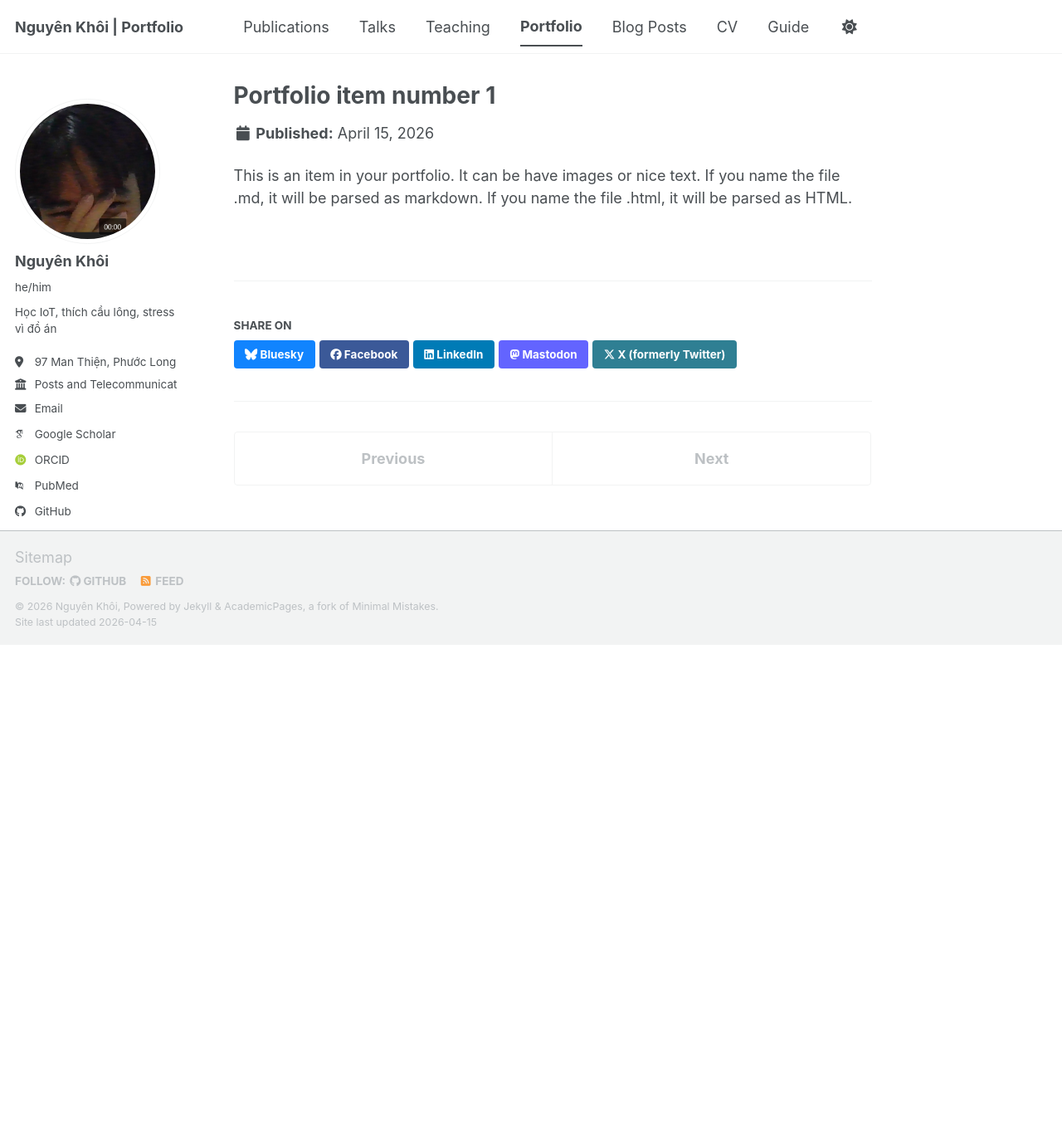
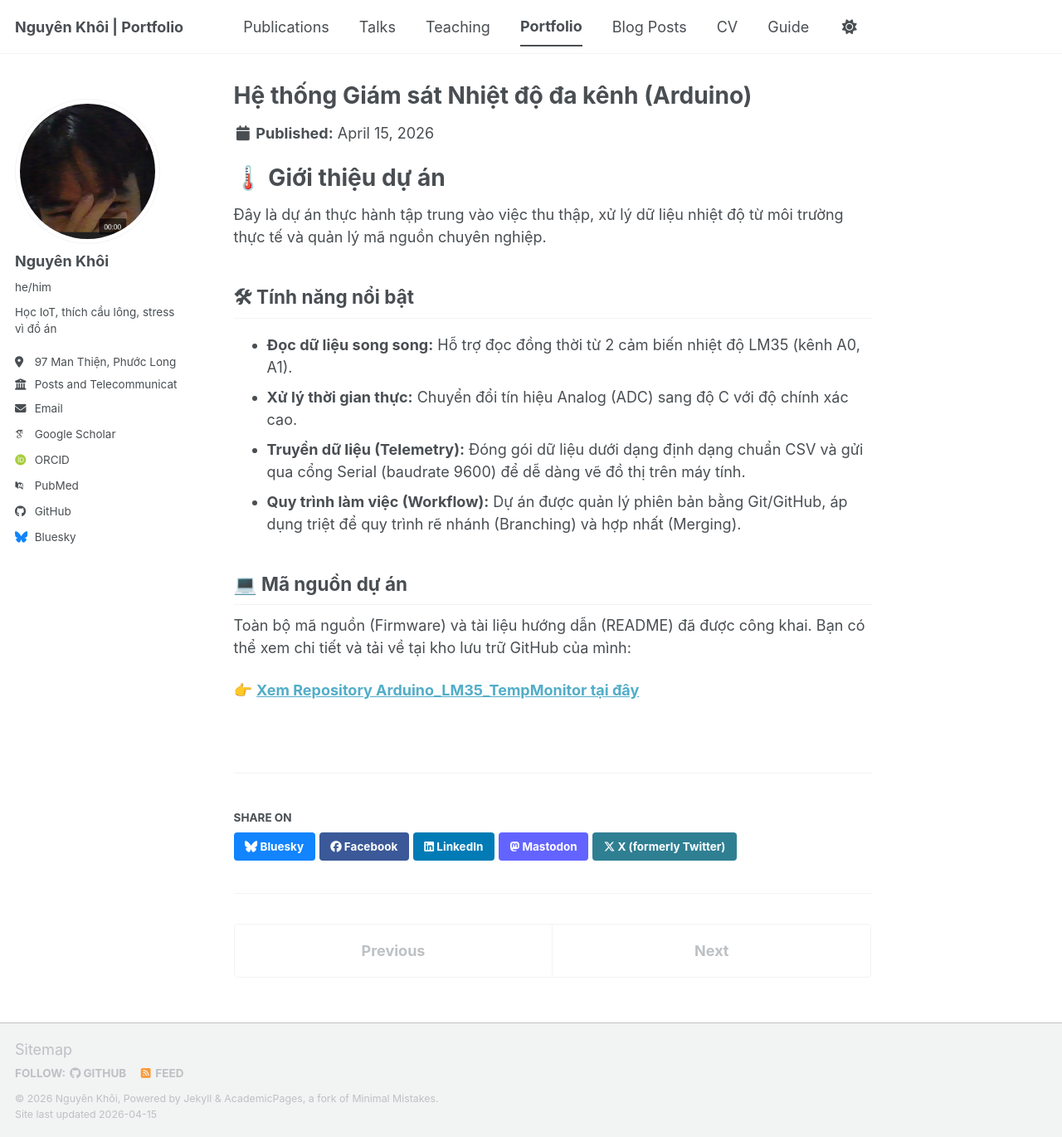
Before and after one commit to DepressedCatpk/DepressedCatpk.github.io, a Jekyll site: the page built from _portfolio/portfolio-1.md, in a window 1280 px wide and 1370 px high. Shown: the whole window at 83% size. Built offline with Jekyll 4.4.1, drawn with Linux system fonts in a browser that asks for light colours; some web fonts are replaced; a script bundle is joined from its source files by our own code; library files that are not in the unit come from our copies.

Commit message:
feat: them du an Arduino LM35 vao trang Portfolio

```diff
--- a/_portfolio/portfolio-1.md
+++ b/_portfolio/portfolio-1.md
@@ -1,7 +1,19 @@
 ---
-title: "Portfolio item number 1"
-excerpt: "Short description of portfolio item number 1<br/><img src='/images/500x300.png'>"
+title: "Hệ thống Giám sát Nhiệt độ đa kênh (Arduino)"
+excerpt: "Dự án thu thập và xử lý dữ liệu nhiệt độ từ 2 cảm biến LM35, giao tiếp qua Serial.<br/><img src='/images/profile.jpg' width='300'>"
 collection: portfolio
 ---
 
-This is an item in your portfolio. It can be have images or nice text. If you name the file .md, it will be parsed as markdown. If you name the file .html, it will be parsed as HTML.
+# 🌡️ Giới thiệu dự án
+Đây là dự án thực hành tập trung vào việc thu thập, xử lý dữ liệu nhiệt độ từ môi trường thực tế và quản lý mã nguồn chuyên nghiệp.
+
+## 🛠 Tính năng nổi bật
+* **Đọc dữ liệu song song:** Hỗ trợ đọc đồng thời từ 2 cảm biến nhiệt độ LM35 (kênh A0, A1).
+* **Xử lý thời gian thực:** Chuyển đổi tín hiệu Analog (ADC) sang độ C với độ chính xác cao.
+* **Truyền dữ liệu (Telemetry):** Đóng gói dữ liệu dưới dạng định dạng chuẩn CSV và gửi qua cổng Serial (baudrate 9600) để dễ dàng vẽ đồ thị trên máy tính.
+* **Quy trình làm việc (Workflow):** Dự án được quản lý phiên bản bằng Git/GitHub, áp dụng triệt để quy trình rẽ nhánh (Branching) và hợp nhất (Merging).
+
+## 💻 Mã nguồn dự án
+Toàn bộ mã nguồn (Firmware) và tài liệu hướng dẫn (README) đã được công khai. Bạn có thể xem chi tiết và tải về tại kho lưu trữ GitHub của mình:
+
+👉 **[Xem Repository Arduino_LM35_TempMonitor tại đây](https://github.com/DepressedCatpk/Arduino_LM35_TempMonitor)**
```
